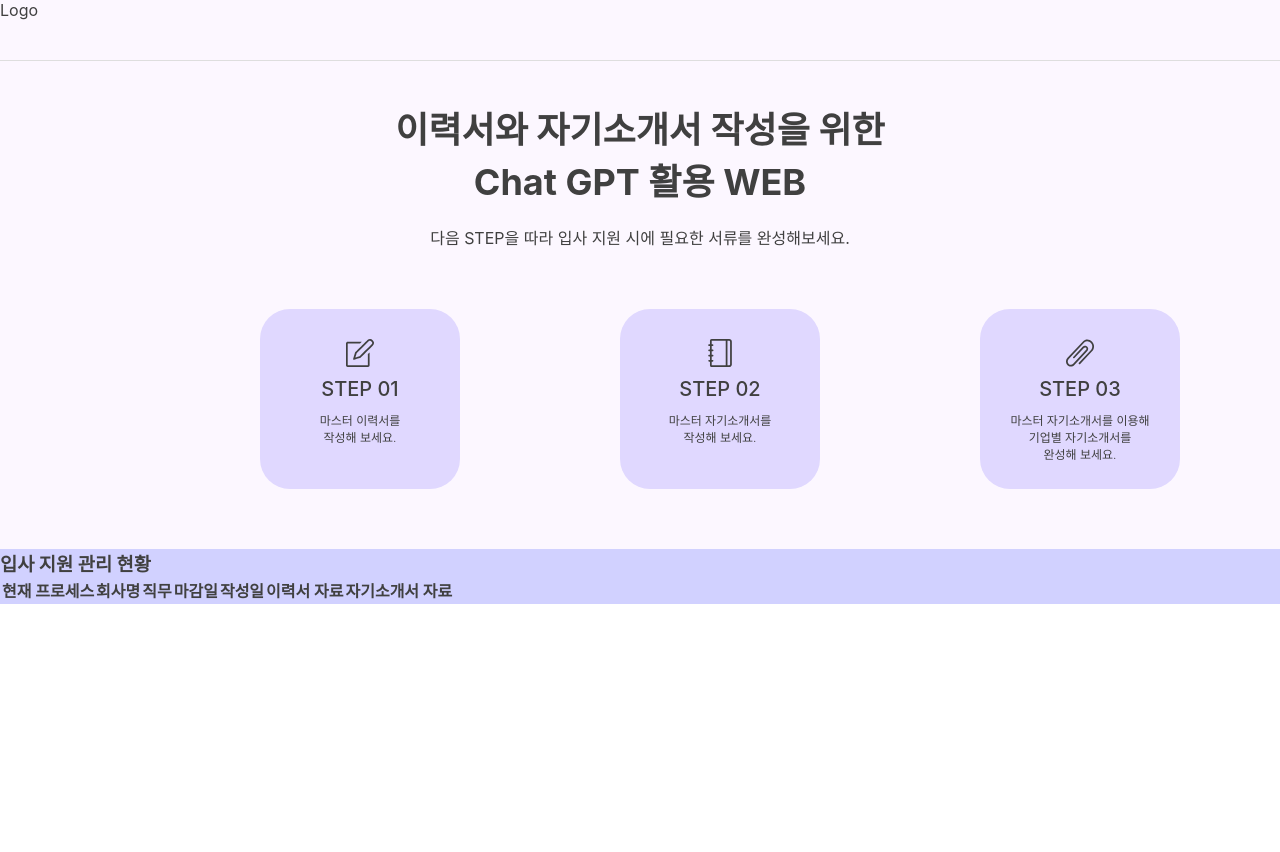
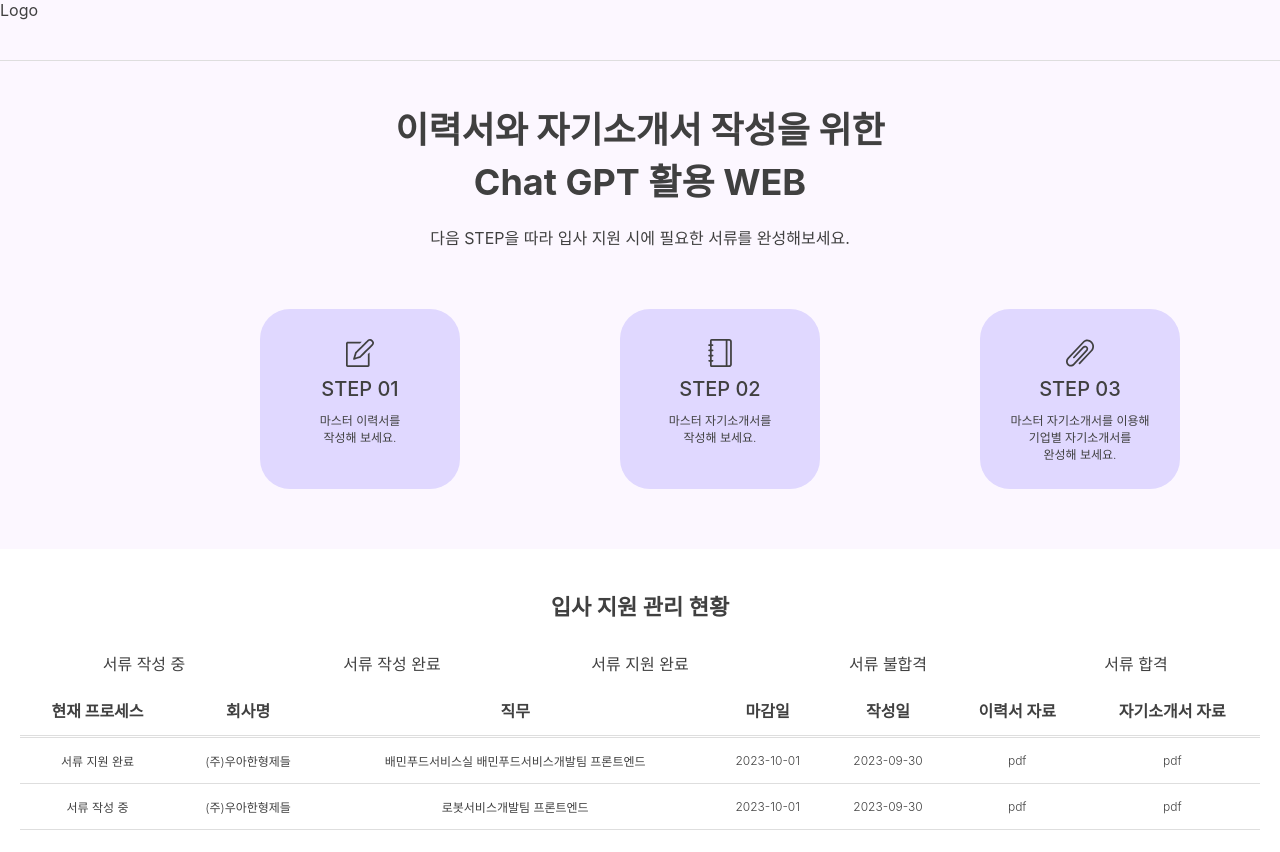
Before and after one commit to 2023-opensource-project/frontend, a React (Create React App) app: page / in a window 1280 px wide. Shown: the top 852 px of the page. Before the commit the page ends 800 px from the top, so only its background shows below. Built offline with nearby package versions, Linux system fonts and the light colour scheme.

Commit message:
메인 페이지의 섹션2 구현, 기본 틀 잡기

```diff
--- a/src/Components/MainSecondSection.jsx
+++ b/src/Components/MainSecondSection.jsx
@@ -1,26 +1,72 @@
 import React from "react";
-import * as F from "./MainSecondSection.style";
+import { Section, TextStyle, TabContainer, Tabs, Table, Th, Td } from "./MainSecondSection.style";
 
 function MainSecondSection() {
+  const data = [
+    {
+      Id: 1,
+      CurrentProcess: "서류 지원 완료",
+      CompanyName: "(주)우아한형제들",
+      Position: "배민푸드서비스실 배민푸드서비스개발팀 프론트엔드",
+      Deadline: "2023-10-01",
+      SubmissionDate: "2023-09-30",
+      ResumeMaterial: "pdf",
+      CoverLetterMaterial: "pdf",
+    },
+    {
+      Id: 2,
+      CurrentProcess: "서류 작성 중",
+      CompanyName: "(주)우아한형제들",
+      Position: "로봇서비스개발팀 프론트엔드",
+      Deadline: "2023-10-01",
+      SubmissionDate: "2023-09-30",
+      ResumeMaterial: "pdf",
+      CoverLetterMaterial: "pdf",
+    },
+  ];
+
   return (
     <div>
-      <F.Section2>
-        <h3>입사 지원 관리 현황</h3>
-        <table>
+      <Section>
+        <TextStyle fontSize="22px" fontWeight="600" margin="0 0 20px 0">
+          입사 지원 관리 현황
+        </TextStyle>
+
+        <TabContainer>
+          <Tabs>서류 작성 중</Tabs>
+          <Tabs>서류 작성 완료</Tabs>
+          <Tabs>서류 지원 완료</Tabs>
+          <Tabs>서류 불합격</Tabs>
+          <Tabs>서류 합격</Tabs>
+        </TabContainer>
+
+        <Table>
           <thead>
             <tr>
-              <th>현재 프로세스</th>
-              <th>회사명</th>
-              <th>직무</th>
-              <th>마감일</th>
-              <th>작성일</th>
-              <th>이력서 자료</th>
-              <th>자기소개서 자료</th>
+              <Th>현재 프로세스</Th>
+              <Th>회사명</Th>
+              <Th>직무</Th>
+              <Th>마감일</Th>
+              <Th>작성일</Th>
+              <Th>이력서 자료</Th>
+              <Th>자기소개서 자료</Th>
             </tr>
           </thead>
-          <tbody></tbody>
-        </table>
-      </F.Section2>
+          <tbody>
+            {data.map((item) => (
+              <tr key={item.Id}>
+                <Td>{item.CurrentProcess}</Td>
+                <Td>{item.CompanyName}</Td>
+                <Td>{item.Position}</Td>
+                <Td>{item.Deadline}</Td>
+                <Td>{item.SubmissionDate}</Td>
+                <Td>{item.ResumeMaterial}</Td>
+                <Td>{item.CoverLetterMaterial}</Td>
+              </tr>
+            ))}
+          </tbody>
+        </Table>
+      </Section>
     </div>
   );
 }
--- a/src/Components/MainSecondSection.style.jsx
+++ b/src/Components/MainSecondSection.style.jsx
@@ -1,5 +1,55 @@
 import styled from "styled-components";
 
-export const Section2 = styled.div`
-  background-color: #d1d1ff;
+export const TextStyle = styled.p`
+  text-align: center;
+  font-size: ${(props) => props.fontSize || "16px"};
+  font-weight: ${(props) => props.fontWeight || "400"};
+  margin: ${(props) => props.margin || "0"};
 `;
+
+export const Section = styled.div`
+  width: 1240px;
+  display: flex;
+  flex-direction: column;
+  justify-content: center;
+  margin: 0 auto;
+  padding: 40px 0;
+`;
+
+export const TabContainer = styled.div`
+  display: flex;
+  /* border: 1px solid #ccc; */
+  /* border-radius: 5px; */
+  overflow: hidden;
+`;
+export const Tabs = styled.div`
+  flex: 1;
+  padding: 10px 0;
+  text-align: center;
+  cursor: pointer;
+
+  &:hover {
+    background-color: #f4ebff;
+    border-bottom: 4px solid #bcb3da;
+  }
+`;
+
+export const Table = styled.table`
+  width: 100%;
+  border-collapse: collapse;
+  margin: 0 auto;
+`;
+export const Th = styled.th`
+  height: 30px;
+  padding: 10px;
+  text-align: center;
+  border-bottom: 3px double #dedede;
+`;
+export const Td = styled.td`
+  height: 25px;
+  padding: 10px;
+  text-align: center;
+  border-bottom: 1px solid #dedede;
+  font-size: 12px;
+  font-weight: 300;
+`;
```
